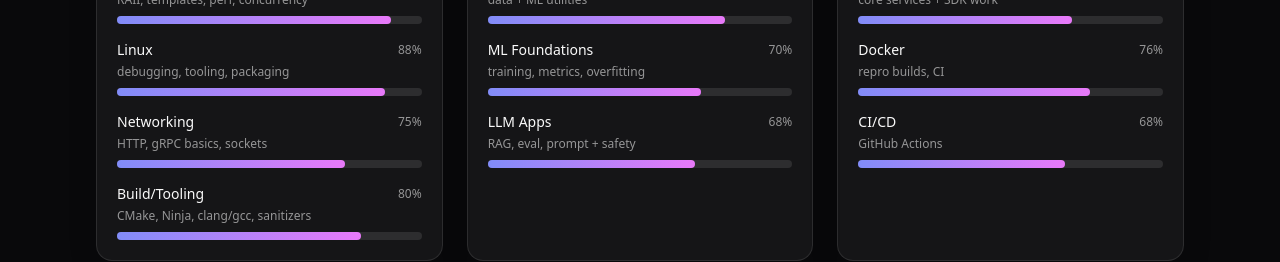
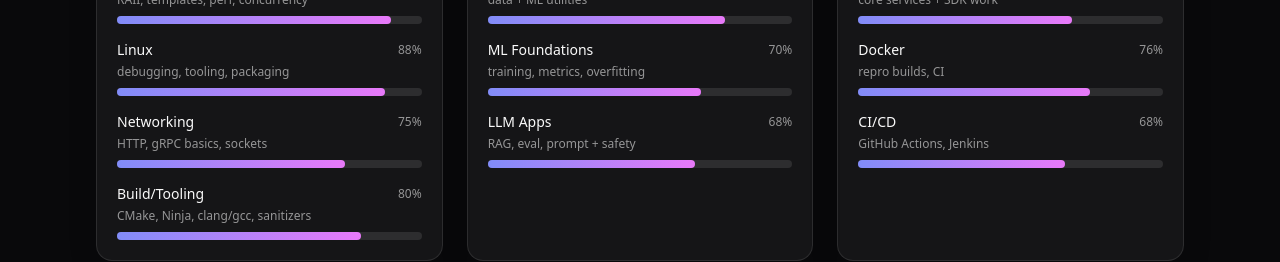
Before and after one commit to rajanyadav0307/rajan-portfolio, a React (Vite) app: page / in a window 1280 px wide. Shown: the part 1780-2042 px from the top of the page. Built offline with nearby package versions, Linux system fonts and the light colour scheme.

Commit message:
Updated CI/CD

```diff
--- a/src/content/profile.ts
+++ b/src/content/profile.ts
@@ -131,7 +131,7 @@ export const profile: Profile = {
         items: [
           { label: "AWS", level: 70, note: "core services + SDK work" },
           { label: "Docker", level: 76, note: "repro builds, CI" },
-          { label: "CI/CD", level: 68, note: "GitHub Actions" }
+          { label: "CI/CD", level: 68, note: "GitHub Actions, Jenkins" }
         ]
       }
     ]
```
